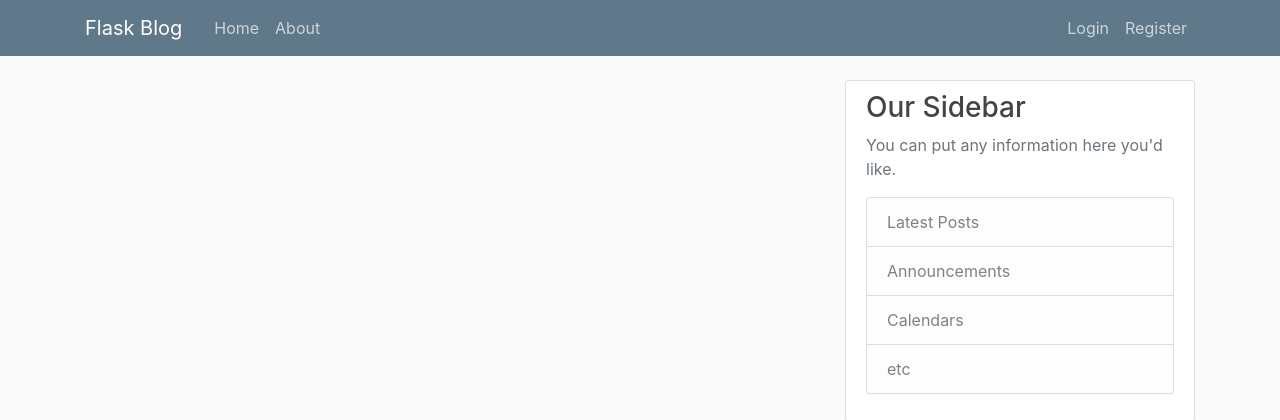
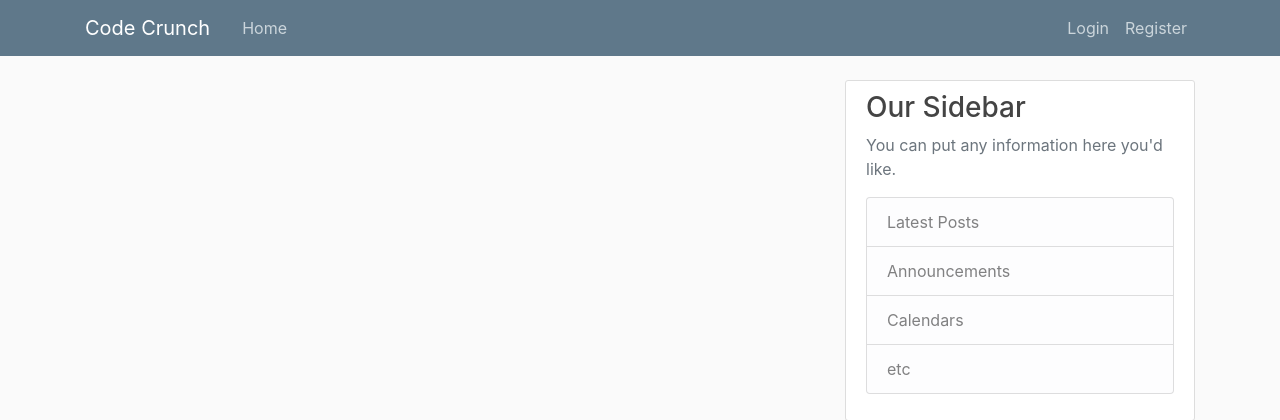
Before and after one commit to AliKheirAbdi/blogger, a Python web app: template templates/layout.html in a window 1280 px wide. Shown: the top 420 px of the page. Run offline with Jinja, Linux system fonts and the light colour scheme; the template is opened without the code that fills it, so the values that code supplies are empty; some libraries are stand-ins or nearby versions.

```diff
--- a/templates/layout.html
+++ b/templates/layout.html
@@ -20,25 +20,18 @@
 <header class="site-header">
   <nav class="navbar navbar-expand-md navbar-dark bg-steel fixed-top">
     <div class="container">
-          <a class="navbar-brand mr-4" href="/">Flask Blog</a>
+      <a class="navbar-brand mr-4" href="/">Code Crunch</a>
       <button class="navbar-toggler" type="button" data-toggle="collapse" data-target="#navbarToggle" aria-controls="navbarToggle" aria-expanded="false" aria-label="Toggle navigation">
         <span class="navbar-toggler-icon"></span>
       </button>
       <div class="collapse navbar-collapse" id="navbarToggle">
         <div class="navbar-nav mr-auto">
-              <a class="nav-item nav-link" href="{{ url_for('main.home') }}">Home</a>
-              <a class="nav-item nav-link" href="{{ url_for('main.about') }}">About</a>
+          <a class="nav-item nav-link" href="{{ url_for('home') }}">Home</a>
         </div>
         <!-- Navbar Right Side -->
         <div class="navbar-nav">
-              {% if current_user.is_authenticated %}
-                <a class="nav-item nav-link" href="{{ url_for('posts.new_post') }}">New Post</a>
-                <a class="nav-item nav-link" href="{{ url_for('users.account') }}">Account</a>
-                <a class="nav-item nav-link" href="{{ url_for('users.logout') }}">Logout</a>
-              {% else %}
-                <a class="nav-item nav-link" href="{{ url_for('users.login') }}">Login</a>
-                <a class="nav-item nav-link" href="{{ url_for('users.register') }}">Register</a>
-              {% endif %}
+          <a class="nav-item nav-link" href="{{ url_for('login') }}">Login</a>
+          <a class="nav-item nav-link" href="{{ url_for('register') }}">Register</a>
         </div>
       </div>
     </div>
@@ -74,11 +67,10 @@
       </div>
     </main>
 
-
  <!-- Optional JavaScript -->
     <!-- jQuery first, then Popper.js, then Bootstrap JS -->
-    <script src="https://code.jquery.com/jquery-3.2.1.slim.min.js" integrity="sha384-KJ3o2DKtIkvYIK3UENzmM7KCkRr/rE9/Qpg6aAZGJwFDMVNA/GpGFF93hXpG5KkN" crossorigin="anonymous"></script>
-    <script src="https://cdnjs.cloudflare.com/ajax/libs/popper.js/1.12.9/umd/popper.min.js" integrity="sha384-ApNbgh9B+Y1QKtv3Rn7W3mgPxhU9K/ScQsAP7hUibX39j7fakFPskvXusvfa0b4Q" crossorigin="anonymous"></script>
-    <script src="https://maxcdn.bootstrapcdn.com/bootstrap/4.0.0/js/bootstrap.min.js" integrity="sha384-JZR6Spejh4U02d8jOt6vLEHfe/JQGiRRSQQxSfFWpi1MquVdAyjUar5+76PVCmYl" crossorigin="anonymous"></script>
+    <script src="https://code.jquery.com/jquery-3.3.1.slim.min.js" integrity="sha384-q8i/X+965DzO0rT7abK41JStQIAqVgRVzpbzo5smXKp4YfRvH+8abtTE1Pi6jizo" crossorigin="anonymous"></script>
+    <script src="https://cdnjs.cloudflare.com/ajax/libs/popper.js/1.14.7/umd/popper.min.js" integrity="sha384-UO2eT0CpHqdSJQ6hJty5KVphtPhzWj9WO1clHTMGa3JDZwrnQq4sF86dIHNDz0W1" crossorigin="anonymous"></script>
+    <script src="https://stackpath.bootstrapcdn.com/bootstrap/4.3.1/js/bootstrap.min.js" integrity="sha384-JjSmVgyd0p3pXB1rRibZUAYoIIy6OrQ6VrjIEaFf/nJGzIxFDsf4x0xIM+B07jRM" crossorigin="anonymous"></script>
 </body>
 </html>
```
Lines whose indentation alone changed are shown as unchanged.
